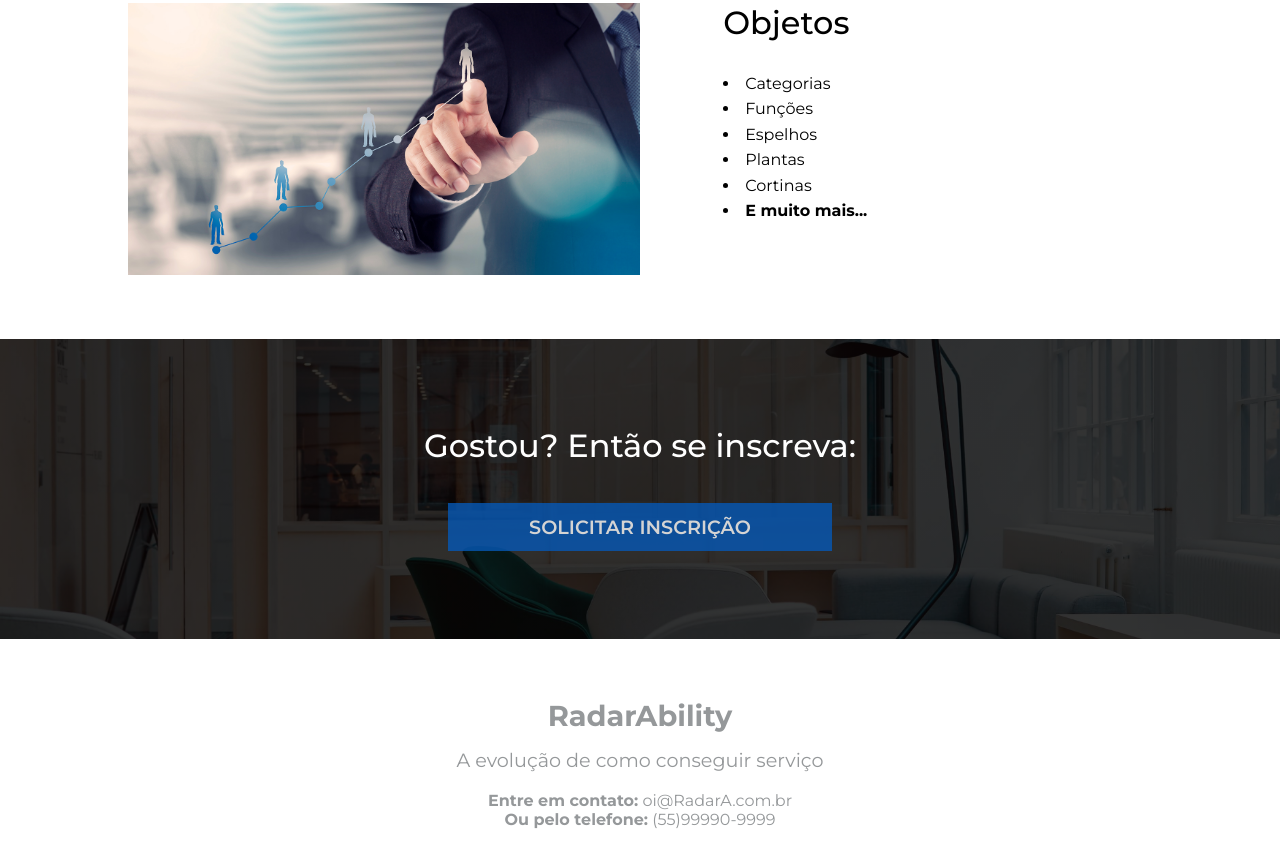
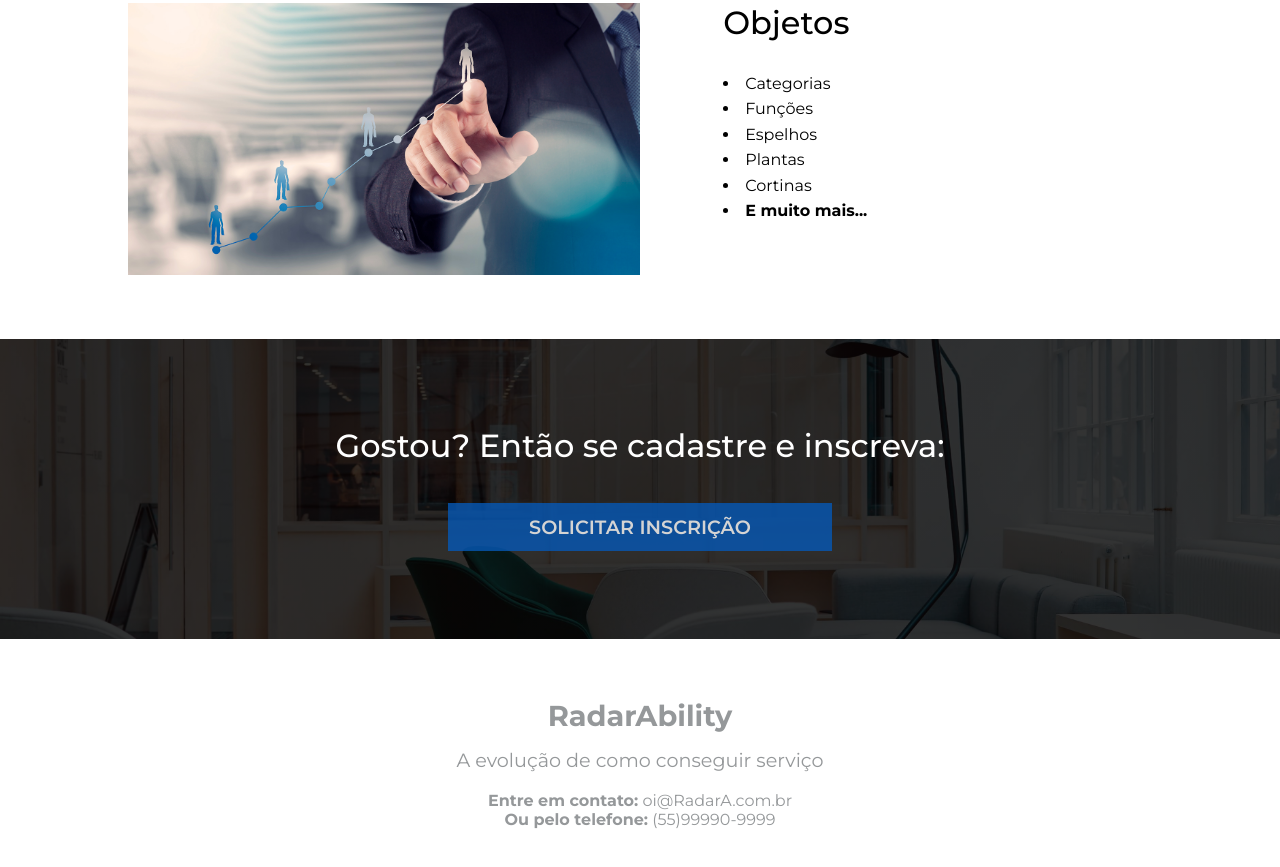
Before and after one commit to lucasmassi-star/projet-o, a plain HTML site: page index.html in a window 1280 px wide. Shown: the part 2377-3244 px from the top of the page. Drawn offline with nearby package versions, Linux system fonts and the light colour scheme; files that its build step writes are made by us from their sources.

Commit message:
Update index.html

```diff
--- a/index.html
+++ b/index.html
@@ -137,7 +137,7 @@
       </div>
     </section>
     <section id="cta">
-      <h3>Gostou? Então se inscreva:</h3>
+      <h3>Gostou? Então se cadastre e inscreva:</h3>
       <button class="btn">Solicitar Inscrição</button>
     </section>
     <footer id="footer">
```
